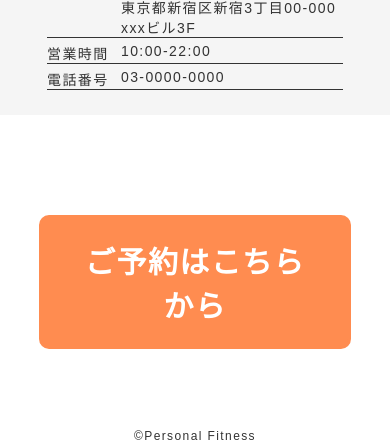
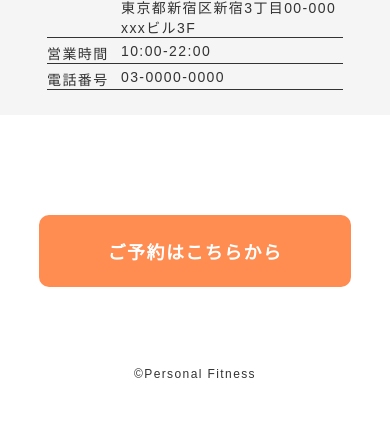
Before and after one commit to coco-maki/Personal-Fitness, a plain HTML site: page index.html in a window 390 px wide. Shown: the part 2800-3243 px from the top of the page. After the commit the page ends 3181 px from the top, so only its background shows below. Drawn offline with nearby package versions, Linux system fonts and the light colour scheme; some packages are replaced by stand-ins of ours.

Commit message:
Update style.css

```diff
--- a/css/style.css
+++ b/css/style.css
@@ -625,7 +625,7 @@ footer p {
     margin-bottom: 5px;
   }
   .to-reservation a {
-    font-size: 18x;
+    font-size: 18px;
   }
 }
 /*# sourceMappingURL=style.css.map */
```
